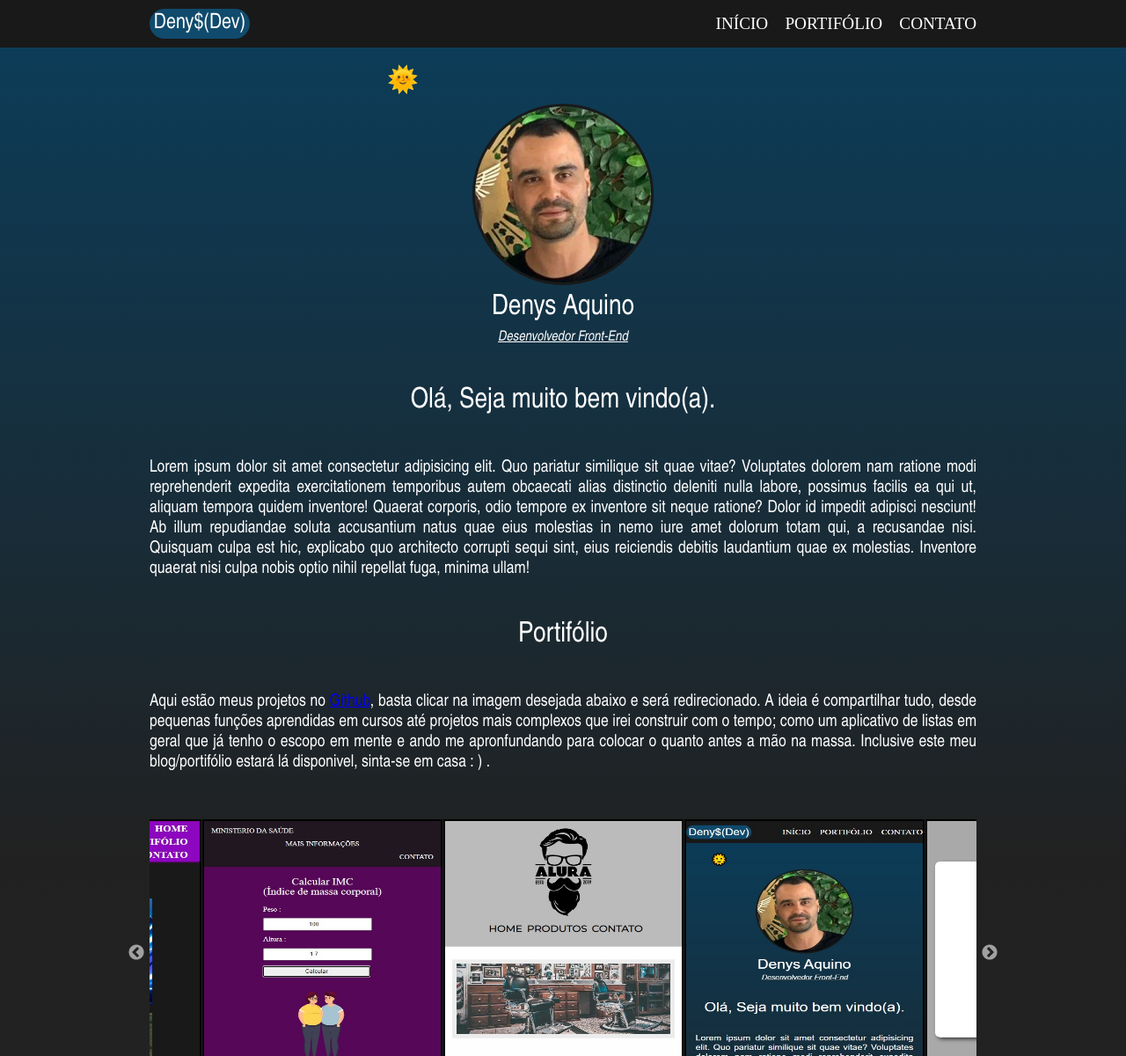
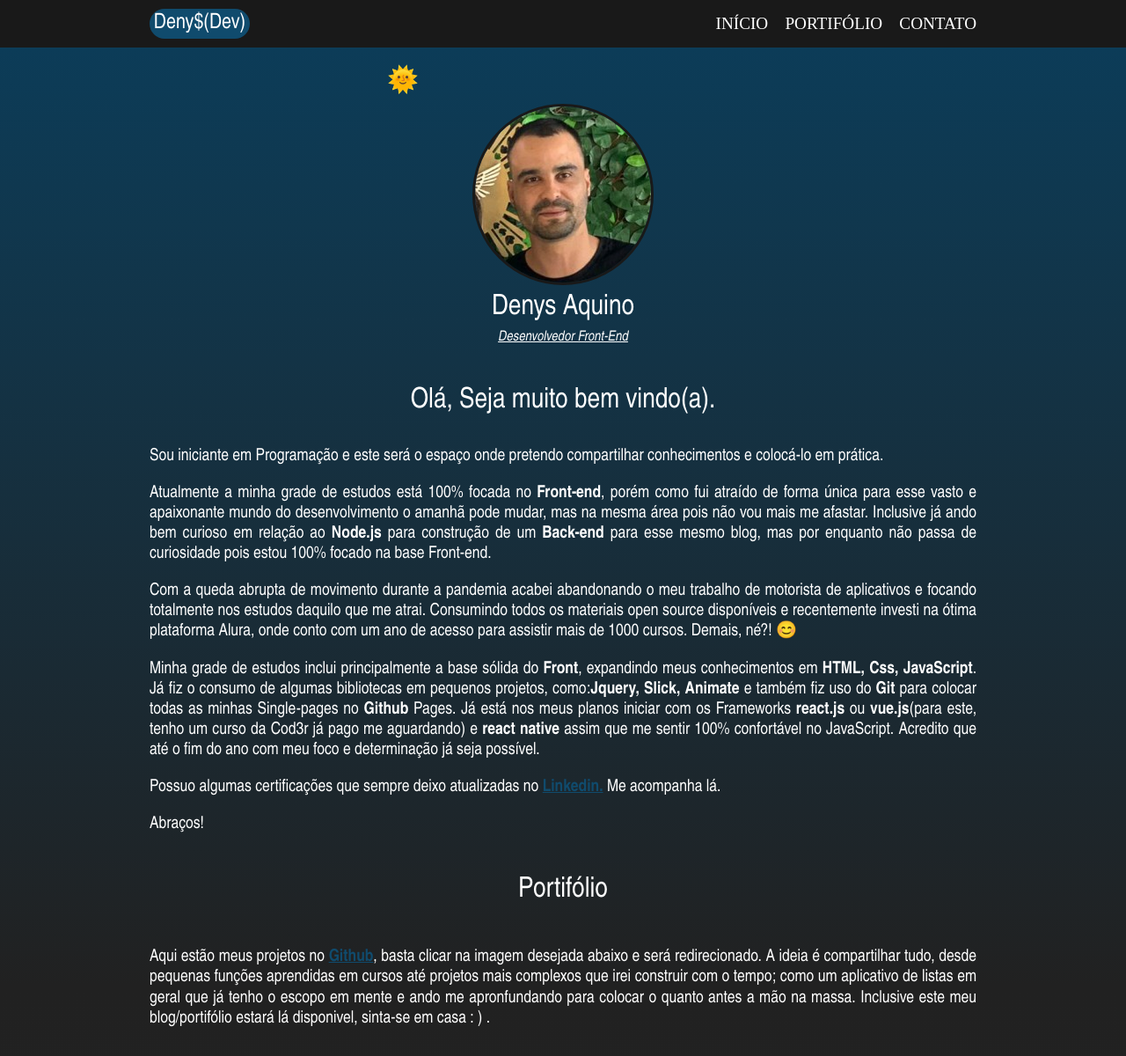
Before and after one commit to DenysAquino/blog-portifolio, a plain HTML site: page index.html in a window 1280 px wide. Shown: the top 1200 px of the page at 88% size. Drawn offline with nearby package versions, Linux system fonts and the light colour scheme.

Commit message:
Alterando texto principal

```diff
--- a/css/style.css
+++ b/css/style.css
@@ -2,6 +2,10 @@
 
 body {
     font-family: 'Arial Narrow', Arial, sans-serif;
+}
+
+span {
+    font-weight: bold;
 }
 
 header{
@@ -26,6 +30,10 @@ main {
     background: var(--bgcolor);
     color: var(--fontcolor);
     transition: .5s ease-in-out background-color, .5s ease-in-out color;
+}
+
+main  a {
+    color: #104b6d
 }
 
 form {
@@ -175,13 +183,15 @@ footer {
 .card-apresentacao h2 {
     font-size: 2em;
     text-align: center;
-    padding: 1.5em 0;
+    padding: 1.5em 0 .5em 0;
+
 }
 
 .card-apresentacao p {
     font-size: 1.2em;
     text-align: justify;
     line-height: 1.2em;
+    padding-top: 1em;
 }
 
 .portifolio {
--- a/index.html
+++ b/index.html
@@ -39,12 +39,18 @@
             </div>
             <div class="card-apresentacao" id="apresentacao">
                     <h2>Olá, Seja muito bem vindo(a).</h2>
-                    <p>Lorem ipsum dolor sit amet consectetur adipisicing elit. Quo pariatur similique sit quae vitae? Voluptates dolorem nam ratione modi reprehenderit expedita exercitationem temporibus autem obcaecati alias distinctio deleniti nulla labore, possimus facilis ea qui ut, aliquam tempora quidem inventore! Quaerat corporis, odio tempore ex inventore sit neque ratione? Dolor id impedit adipisci nesciunt! Ab illum repudiandae soluta accusantium natus quae eius molestias in nemo iure amet dolorum totam qui, a recusandae nisi. Quisquam culpa est hic, explicabo quo architecto corrupti sequi sint, eius reiciendis debitis laudantium quae ex molestias. Inventore quaerat nisi culpa nobis optio nihil repellat fuga, minima ullam!</p>
+                    <p>Sou iniciante em Programação e este será o espaço onde pretendo compartilhar conhecimentos e colocá-lo em prática.</p>
+                    <p>Atualmente a minha grade de estudos está 100% focada no <span> Front-end</span>, porém como fui atraído de forma única para esse vasto e apaixonante mundo do desenvolvimento o amanhã pode mudar, mas na mesma área pois não vou mais me afastar. Inclusive já ando bem curioso em relação ao<span> Node.js</span> para construção de um <span>Back-end</span> para esse mesmo blog, mas por enquanto não passa de curiosidade pois estou 100% focado na base Front-end.</p>
+                    <p>Com a queda abrupta de movimento durante a pandemia acabei abandonando o meu trabalho de motorista de aplicativos e focando totalmente nos estudos daquilo que me atrai. Consumindo todos os materiais open source disponíveis e recentemente investi na ótima plataforma Alura, onde conto com um ano de acesso para assistir mais de 1000 cursos. Demais, né?! 😊</p>
+                    <p>Minha grade de estudos inclui principalmente a base sólida do <span>Front</span>, expandindo meus conhecimentos em <span>HTML, Css, JavaScript</span>. Já fiz o consumo de algumas bibliotecas em pequenos projetos, como:<span>Jquery, Slick, Animate</span> e também fiz uso do <span>Git</span> para colocar todas as minhas Single-pages no <span>Github</span> Pages. Já está nos meus planos iniciar com os Frameworks <span>react.js</span> ou <span>vue.js</span>(para este, tenho um curso da Cod3r já pago me aguardando) e <span>react native</span> assim que me sentir 100% confortável no JavaScript. Acredito que até o fim do ano com meu foco e determinação já seja possível.
+                    </p>
+                    <p>Possuo algumas certificações que sempre deixo atualizadas no <a href="https://www.linkedin.com/in/denys-aquino/" target="_blank"><span>Linkedin.</span></a> Me acompanha lá.</p>
+                    <p>Abraços!</p>
             </div>
         </section>
         <section class="box portifolio" id="portifolio">
                 <h2>Portifólio</h2>
-                <p>Aqui estão meus projetos no <a href="https://github.com/DenysAquino" target="_blank">Github</a>, basta clicar na imagem desejada abaixo e será redirecionado. A ideia é compartilhar tudo, desde pequenas funções aprendidas em cursos até projetos mais complexos que irei construir com o tempo; como um aplicativo de listas em geral que já tenho o escopo em mente e ando me apronfundando para colocar o quanto antes a mão na massa. Inclusive este meu blog/portifólio estará lá disponivel, sinta-se em casa  : ) .</p>
+                <p>Aqui estão meus projetos no <a href="https://github.com/DenysAquino" target="_blank"><span>Github</span></a>, basta clicar na imagem desejada abaixo e será redirecionado. A ideia é compartilhar tudo, desde pequenas funções aprendidas em cursos até projetos mais complexos que irei construir com o tempo; como um aplicativo de listas em geral que já tenho o escopo em mente e ando me apronfundando para colocar o quanto antes a mão na massa. Inclusive este meu blog/portifólio estará lá disponivel, sinta-se em casa  : ) .</p>
             <div class="imagens">
                 <div>
                     <a href="https://denysaquino.github.io/barbearia-alura/" target="_blank"><img src="img/barbeariaAlura.jpg" alt="" class="imagens2" title="Projeto barbearia. Desenvolvido durante o curso HTML5/CSS3 da Alura.  Com alterações pessoais para atender qualquer dispositivo com 100% de responsividade."></a>
```
